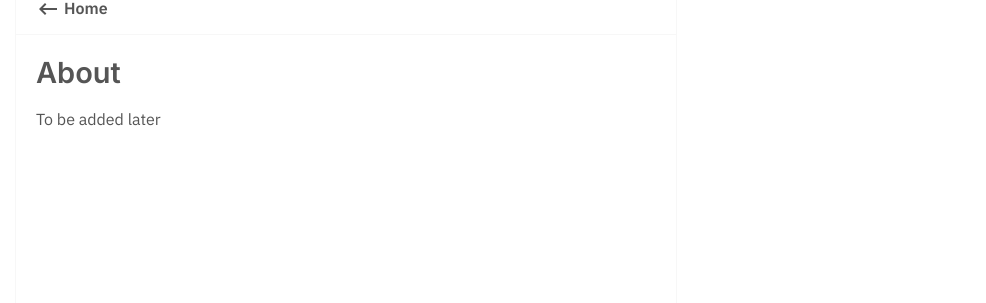
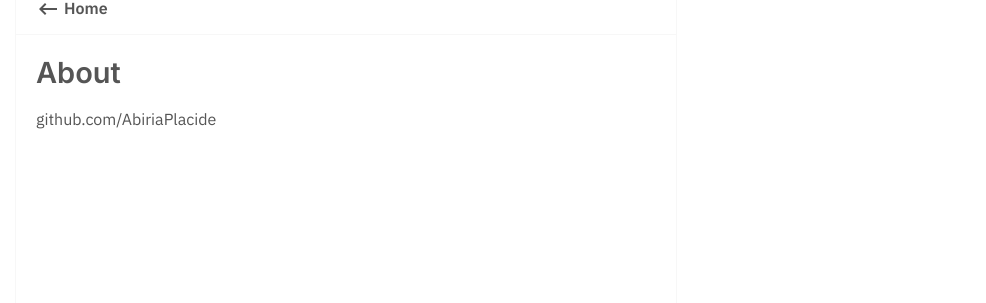
Before and after one commit to AbiriaPlacide/blog, a Jekyll site: the page built from about.md, in a window 1280 px wide. Shown: the part 302-605 px from the top of the page, without its empty margins (294-1280 px from the left). Built offline with Jekyll 4.4.1, drawn with Linux system fonts in a browser that asks for light colours.

Commit message:
added github

```diff
--- a/about.md
+++ b/about.md
@@ -4,4 +4,4 @@ title: About
 permalink: /about/
 content-type: eg
 ---
-To be added later
+github.com/AbiriaPlacide
```
Also changed, not shown: 4 other files.
